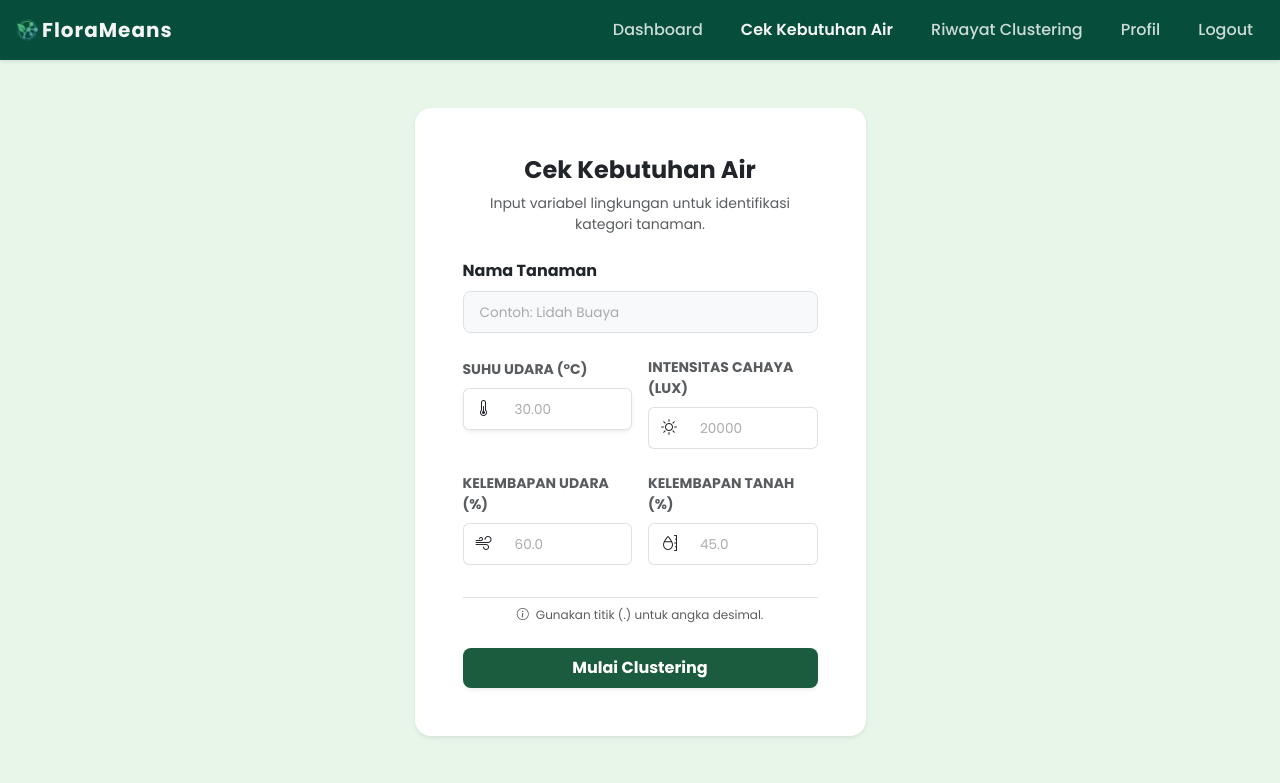
After one commit to Faizahhfaizahh/FloraMeans, a PHP site: page /cek_kebutuhan_air.php in a window 1280 px wide. The commit adds this page. Shown: the top 783 px of the page. Run offline with PHP 8.4, Linux system fonts and the light colour scheme; some libraries are stand-ins or nearby versions.

Commit message:
cek kebutuhan air page commit

```diff
--- /dev/null
+++ b/cek_kebutuhan_air.php
@@ -0,0 +1,191 @@
+<!DOCTYPE html>
+<html lang="en">
+<head>
+    <meta charset="UTF-8">
+    <meta name="viewport" content="width=device-width, initial-scale=1.0">
+    <title>Check</title>
+
+    <!-- Bootstrap -->
+    <link href="https://cdn.jsdelivr.net/npm/bootstrap@5.3.8/dist/css/bootstrap.min.css" rel="stylesheet" integrity="sha384-sRIl4kxILFvY47J16cr9ZwB07vP4J8+LH7qKQnuqkuIAvNWLzeN8tE5YBujZqJLB" crossorigin="anonymous">
+    <script src="https://cdn.jsdelivr.net/npm/bootstrap@5.3.8/dist/js/bootstrap.bundle.min.js" integrity="sha384-FKyoEForCGlyvwx9Hj09JcYn3nv7wiPVlz7YYwJrWVcXK/BmnVDxM+D2scQbITxI" crossorigin="anonymous"></script>
+    <link rel="stylesheet" href="https://cdn.jsdelivr.net/npm/bootstrap-icons@1.11.3/font/bootstrap-icons.min.css">
+    <!-- SweetAlert2 -->
+    <script src="https://cdn.jsdelivr.net/npm/sweetalert2@11"></script>
+    <!-- Google Fonts -->
+    <link rel="preconnect" href="https://fonts.googleapis.com">
+    <link rel="preconnect" href="https://fonts.gstatic.com" crossorigin>
+    <link href="https://fonts.googleapis.com/css2?family=Poppins:ital,wght@0,100;0,200;0,300;0,400;0,500;0,600;0,700;0,800;0,900;1,100;1,200;1,300;1,400;1,500;1,600;1,700;1,800;1,900&display=swap" rel="stylesheet">
+    <!-- CSS -->
+    <link rel="stylesheet" href="style.css">
+    <style>
+    .navbar-flora {
+        background-color: #064e3b;
+        backdrop-filter: blur(10px);
+    }
+
+    .navbar-flora .navbar-brand {
+        color: #f5f5f5 !important;
+        letter-spacing: 1px;
+    }
+
+    .navbar-flora .nav-link {
+        color: rgba(255, 255, 255, 0.8) !important;
+        font-weight: 500;
+        transition: 0.3s;
+        padding: 10px 15px !important;
+    }
+
+    .navbar-flora .nav-link:hover {
+        color: #2ecc71 !important;
+    }
+
+    .navbar-flora .nav-link.active {
+        color: #f5f5f5 !important;
+        font-weight: 600;
+    }
+    .tracking-wider { letter-spacing: 0.05em; }
+        .form-control:focus { background-color: #f8f9fa !important; }
+        .btn-success:hover { background-color: #14462e !important; transform: translateY(-1px); }
+        .transition-all { transition: all 0.2s ease-in-out; }
+
+    ::placeholder {
+        font-size: 0.85rem;
+        opacity: 0.5 !important;
+        font-weight: 400;
+    }
+    </style>
+</head>
+<body class="bg-user-theme">
+    <!-- NAVBAR -->
+    <nav class="navbar navbar-expand-lg navbar-flora sticky-top shadow-sm">
+        <div class="container-fluid"> <a class="navbar-brand fw-bold d-flex align-items-center" href="#">
+                <img src="images/logo/FloraMeans_Logo4.png" alt="Logo" width="30" height="30" class="">
+                FloraMeans
+            </a>
+
+            <button class="navbar-toggler" type="button" data-bs-toggle="collapse" data-bs-target="#navbarNav">
+                <span class="navbar-toggler-icon"></span>
+            </button>
+
+            <div class="collapse navbar-collapse" id="navbarNav">
+                <ul class="navbar-nav ms-auto gap-lg-2">
+                    <li class="nav-item"><a class="nav-link" href="dashboard_user.php">Dashboard</a></li>
+                    <li class="nav-item"><a class="nav-link active" href="cek_kebutuhan_air.php">Cek Kebutuhan Air</a></li>
+                    <li class="nav-item"><a class="nav-link" href="#">Riwayat Clustering</a></li>
+                    <li class="nav-item"><a class="nav-link" href="#">Profil</a></li>
+                    <li class="nav-item"><a class="nav-link" href="#">Logout</a></li>
+                </ul>
+            </div>
+        </div>
+    </nav>
+
+    <div class="container py-4 py-md-5">
+        <div class="row justify-content-center">
+            <div class="col-12 col-md-9 col-lg-6 col-xl-5">
+                <div class="card border-0 shadow-sm rounded-4 ">
+                    <div class="card-body p-4 p-md-5">
+                        <div class="text-center mb-4">
+                            <h4 class="fw-bold text-dark">Cek Kebutuhan Air</h4>
+                            <p class="text-muted small">Input variabel lingkungan untuk identifikasi kategori tanaman.</p>
+                        </div>
+
+                            <form id="formClustering" action="proses_kmeans.php" method="POST">
+                                <div class="mb-4">
+                                    <label class="form-label fw-bold">Nama Tanaman</label>
+                                    <input type="text" class="form-control fborder-0 bg-light py-2 px-3 shadow-none rounded-3" name="nama_tanaman" placeholder="Contoh: Lidah Buaya" required>
+                                </div>
+
+                                <div class="row g-3">
+                                    <div class="col-12 col-md-6 mb-2">
+                                        <label class="form-label small fw-bold text-muted text-uppercase">Suhu Udara (°C)</label>
+                                        <div class="input-group shadow-sm rounded-3">
+                                            <span class="input-group-text bg-white border-end-0 "><i class="bi bi-thermometer-half"></i></span>
+                                            <input type="number" step="0.01" class="form-control border-start-0 py-2 shadow-none" name="suhu" placeholder="30.00" required>
+                                        </div>
+                                    </div>
+                                    <div class="col-12 col-md-6 mb-2">
+                                        <label class="form-label small fw-bold text-muted text-uppercase">Intensitas Cahaya (Lux)</label>
+                                        <div class="input-group">
+                                            <span class="input-group-text bg-white border-end-0"><i class="bi bi-sun"></i></span>
+                                            <input type="number" step="0.01" class="form-control border-start-0 py-2 shadow-none" name="cahaya" placeholder="20000" required>
+                                        </div>
+                                    </div>
+                                    <div class="col-12 col-md-6 mb-2">
+                                        <label class="form-label small fw-bold text-muted text-uppercase">Kelembapan Udara (%)</label>
+                                        <div class="input-group">
+                                            <span class="input-group-text bg-white border-end-0"><i class="bi bi-wind"></i></span>
+                                            <input type="number" step="0.01" class="form-control border-start-0 py-2 shadow-none" name="lembap_udara" placeholder="60.0" required>
+                                        </div>
+                                    </div>
+                                    <div class="col-12 col-md-6 mb-2">
+                                        <label class="form-label small fw-bold text-muted text-uppercase">Kelembapan Tanah (%)</label>
+                                        <div class="input-group">
+                                            <span class="input-group-text bg-white border-end-0"><i class="bi bi-moisture"></i></span>
+                                            <input type="number" step="0.01" class="form-control border-start-0 py-2 shadow-none" name="lembap_tanah" placeholder="45.0" required>
+                                        </div>
+                                    </div>
+                                </div>
+                            <div class="mt-4 pt-2 border-top">
+                                <p class="text-center text-muted" style="font-size: 0.75rem;">
+                                    <i class="bi bi-info-circle me-1"></i> Gunakan titik (.) untuk angka desimal.
+                                </p>
+                            </div>
+
+                                <div class="mt-4">
+                                    <button type="button" onclick="konfirmasiClustering()" class="btn btn-success w-100 fw-bold py-2 shadow-sm rounded-3 transition-all" style="background-color: #1a5c3d; border: none;">
+                                        Mulai Clustering
+                                    </button>
+                                </div>
+                            </form>
+                        </div>
+                    </div>
+                </div>
+            </div>
+        </div>
+    </div>
+    <script>
+        function konfirmasiClustering(){
+            const form = document.getElementById('formClustering');
+            const inputs = form.querySelectorAll('input[required]');
+            let allFilled = true;
+
+            inputs.forEach(input => {
+                if (!input.value) allFilled = false;
+            });
+
+            if (!allFilled) {
+                Swal.fire({
+                    icon: 'warning',
+                    title: 'Data Belum Lengkap',
+                    text: 'Silakan isi semua variabel sensor agar klasifikasi K-Means dapat diproses.',
+                    customClass: { confirmButton: 'swal2-confirm-flora' }
+                });
+                return;
+            }
+            Swal.fire({
+                title: 'Analisis Kebutuhan Air?',
+                text: "Sistem akan menganalisis kategori tanaman berdasarkan data yang Anda masukkan.",
+                icon: 'question',
+                showCancelButton: true,
+                cancelButtonColor: "#d33",
+                confirmButtonText: 'Ya, Analisis Sekarang',
+                cancelButtonText: 'Batal',
+            }).then((result) => {
+                if (result.isConfirmed) {
+                    Swal.fire({
+                        title: 'Memproses Data...',
+                        html: 'Algoritma K-Means sedang bekerja',
+                        timerProgressBar: true,
+                        didOpen: () => {
+                            Swal.showLoading();
+                            setTimeout(() => { form.submit(); }, 800);
+                        },
+                        allowOutsideClick: false,
+                        showConfirmButton: false
+                    });
+                }
+            });
+        }
+    </script>
+</body>
+</html>
--- a/dashboard_user.php
+++ b/dashboard_user.php
@@ -33,8 +33,8 @@
 
             <div class="collapse navbar-collapse" id="navbarNav">
                 <ul class="navbar-nav ms-auto gap-lg-2">
-                    <li class="nav-item"><a class="nav-link active" href="#">Dashboard</a></li>
-                    <li class="nav-item"><a class="nav-link" href="#">Cek Kebutuhan Air</a></li>
+                    <li class="nav-item"><a class="nav-link active" href="dashbaord_user.php">Dashboard</a></li>
+                    <li class="nav-item"><a class="nav-link" href="cek_kebutuhan_air.php">Cek Kebutuhan Air</a></li>
                     <li class="nav-item"><a class="nav-link" href="#">Riwayat Clustering</a></li>
                     <li class="nav-item"><a class="nav-link" href="#">Profil</a></li>
                     <li class="nav-item"><a class="nav-link" href="#">Logout</a></li>
--- a/style.css
+++ b/style.css
@@ -60,3 +60,5 @@
             background-color: #08634b;
             color: white;
         }
+/* DASHBOARD USER */
+/* CEK KEBUTUHAN AIR */
```
Lines whose indentation alone changed are shown as unchanged.
